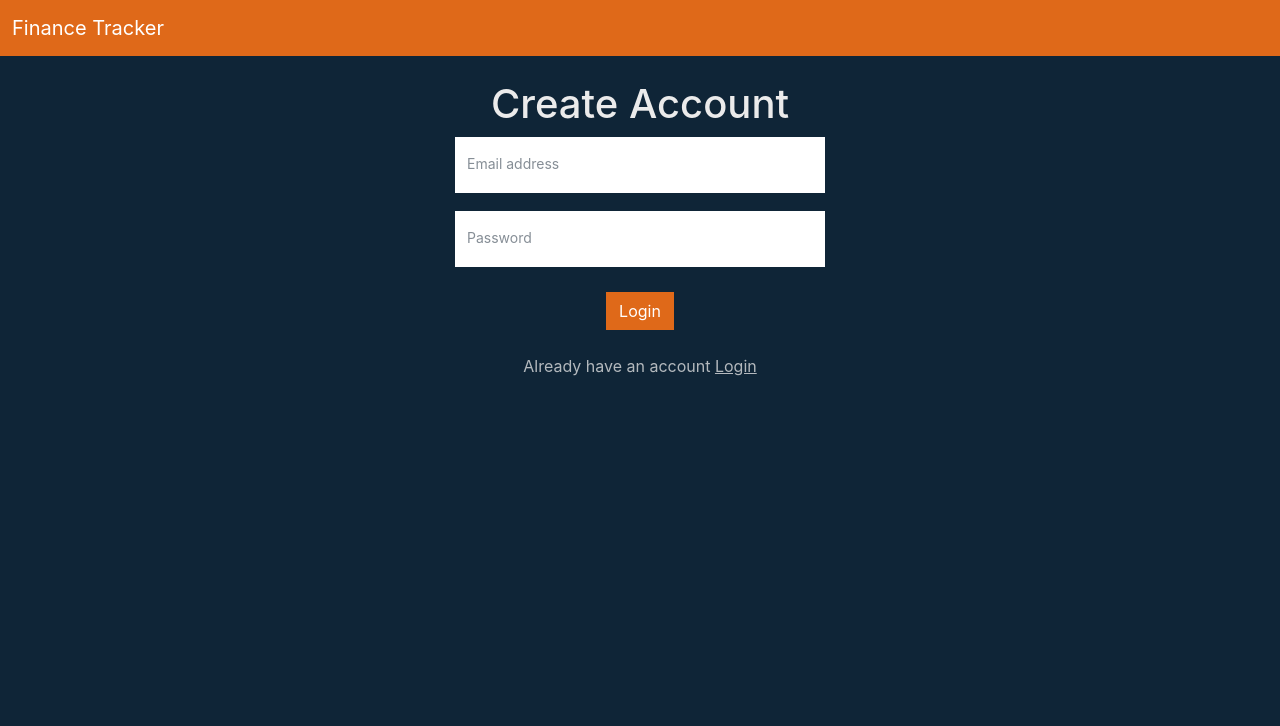
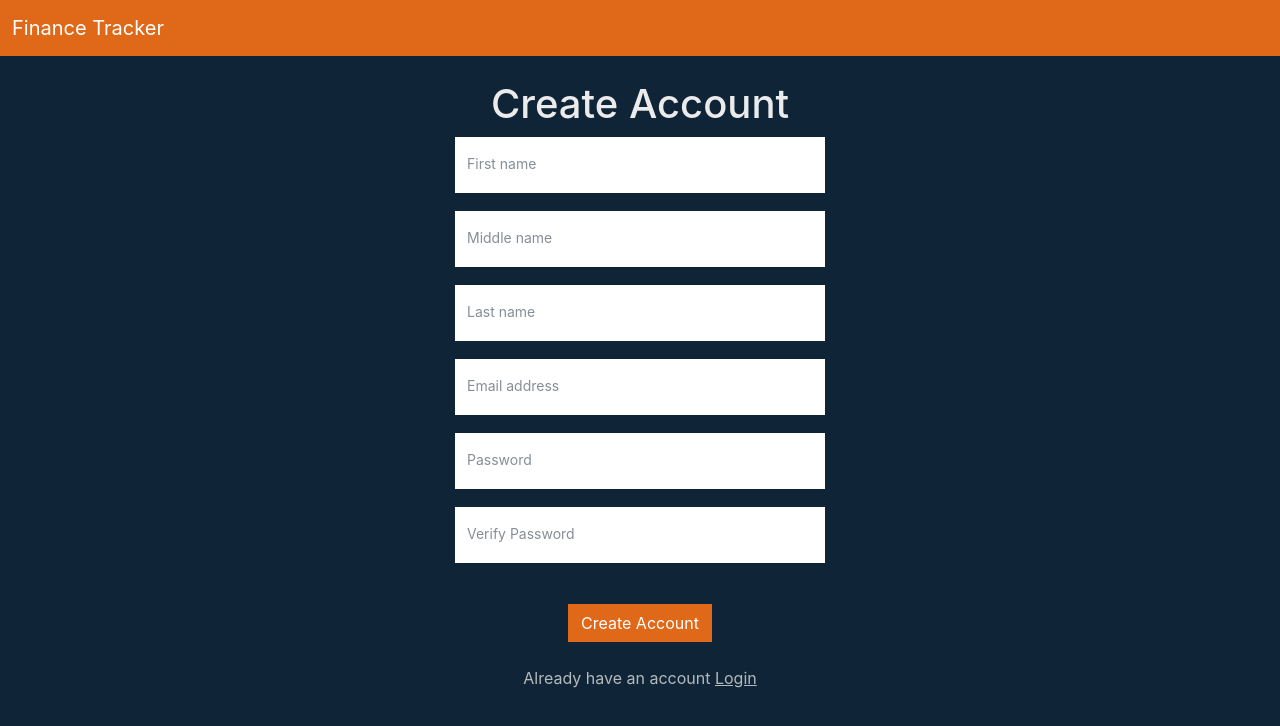
Before and after one commit to robertojrodriguez21/finance-tracker, a React (Create React App) app in the folder client/: page /createProfile in a window 1280 px wide. Shown: the top 726 px of the page. Built offline with nearby package versions, Linux system fonts and the light colour scheme; no server answers.

Commit message:
User can register for account

```diff
--- a/client/src/App.js
+++ b/client/src/App.js
@@ -15,12 +15,16 @@ import CreateAccount from './pages/CreateAccount'
 import Nav from './components/Nav'
 import Account from './components/Account'
 import Transaction from './components/Transaction'
+import axios from 'axios'
 
-const BASE_URL = 'http://localhost:3001/'
+const BASE_URL = 'http://localhost:3001'
 
 function App() {
   const [authenticated, toggleAuthenticated] = useState(false)
   const [user, setUser] = useState(null)
+  const [users, setUsers] = useState([])
+  const [accounts, setAccounts] = useState([])
+  const [transactions, setTransactions] = useState([])
 
   // Logout function
   const handleLogout = () => {
@@ -42,6 +46,15 @@ function App() {
     if (token) {
       checkToken()
     }
+  }, [])
+
+  useEffect(() => {
+    const getUsers = async () => {
+      let response = await axios.get(`${BASE_URL}/user`)
+      setUsers(response.data)
+    }
+
+    getUsers()
   }, [])
 
   return user && authenticated ? (
@@ -82,7 +95,10 @@ function App() {
               />
             }
           />
-          <Route path="/createProfile" element={<CreateProfile />} />
+          <Route
+            path="/createProfile"
+            element={<CreateProfile users={users} />}
+          />
           <Route
             path="/accounts"
             element={
--- a/client/src/pages/CreateProfile.jsx
+++ b/client/src/pages/CreateProfile.jsx
@@ -1,9 +1,11 @@
 import { Link, useNavigate } from 'react-router-dom'
 import { useState } from 'react'
-import { SignInUser } from '../services/Auth'
+import { RegisterUser } from '../services/Auth'
 
 const CreateProfile = (props) => {
-  const [formValues, setFormValues] = useState({ email: '', password: ''})
+  const [formValues, setFormValues] = useState({ firstName: '', lastName: '', middleName: '', email: '', password: '', verifyPassword: ''})
+  const [passwordVerified, togglePasswordVerified] = useState(true)
+  const [emailUsed, toggleEmailUsed] = useState(false)
   let navigate = useNavigate()
 
   const handleChange = (e) => {
@@ -12,11 +14,38 @@ const CreateProfile = (props) => {
 
   const handleSubmit = async (e) => {
     e.preventDefault()
-    const payload = await SignInUser(formValues)
-    setFormValues({email: '', password: ''})
-    props.setUser(payload)
-    props.toggleAuthenticated(true)
-    navigate('/')
+
+    props.users.forEach(user => {
+      if (user.email === formValues.email) {
+        toggleEmailUsed(true)
+      }
+    });
+
+    if (formValues.password !== formValues.verifyPassword) {
+      togglePasswordVerified(false)
+    } else if (formValues.password === formValues.verifyPassword) {
+      togglePasswordVerified(true)
+      await RegisterUser({
+        firstName: formValues.firstName,
+        lastName: formValues.lastName,
+        email: formValues.email,
+        password: formValues.password,
+        verifyPassword: formValues.verifyPassword,
+        location: formValues.location
+      })
+
+      togglePasswordVerified(true)
+      toggleEmailUsed(false)
+      setFormValues({
+          firstName: '',
+          lastName: '',
+          email: '',
+          password: '',
+          verifyPassword: '',
+          location: ''
+      })
+      navigate('/')
+    }
   }
 
   return (
@@ -25,15 +54,45 @@ const CreateProfile = (props) => {
     <h1>Create Account</h1>
     <form className="container" onSubmit={handleSubmit}>
       <div class="col-lg-4 offset-lg-4 col-md-6 offset-md-3 form-floating mb-3">
-        <input required onChange={handleChange} value={formValues.email} name='email' type="email" class="form-control" id="floatingInput" placeholder="name@example.com"></input>
-        <label for="floatingInput">Email address</label>
+        <input required onChange={handleChange} value={formValues.firstName} name='firstName' type="text" class="form-control" id="floatingFirstName" placeholder="First name"></input>
+        <label for="floatingFirstName">First name</label>
       </div>
-      <div class="col-lg-4 offset-lg-4 col-md-6 offset-md-3 form-floating">
+      <div class="col-lg-4 offset-lg-4 col-md-6 offset-md-3 form-floating mb-3">
+        <input onChange={handleChange} value={formValues.middleName} name='middleName' type="text" class="form-control" id="floatingMiddleName" placeholder="Middle name"></input>
+        <label for="floatingMiddleName">Middle name</label>
+      </div>
+      <div class="col-lg-4 offset-lg-4 col-md-6 offset-md-3 form-floating mb-3">
+        <input required onChange={handleChange} value={formValues.lastName} name='lastName' type="text" class="form-control" id="floatingLastName" placeholder="Last name"></input>
+        <label for="floatingLastName">Last name</label>
+      </div>
+      {emailUsed ?
+        <div class="col-lg-4 offset-lg-4 col-md-6 offset-md-3 form-floating mb-3">
+          <input required onChange={handleChange} value={formValues.email} name='email' type="email" class="form-control is-invalid" id="floatingEmail" placeholder="name@example.com"></input>
+          <label for="floatingEmail">Email address</label>
+          <div class="invalid-feedback">Email unavailable, try another email or reset password.</div>
+        </div> :
+        <div class="col-lg-4 offset-lg-4 col-md-6 offset-md-3 form-floating mb-3">
+          <input required onChange={handleChange} value={formValues.email} name='email' type="email" class="form-control" id="floatingEmail" placeholder="name@example.com"></input>
+          <label for="floatingEmail">Email address</label>
+        </div>
+      }
+      <div class="col-lg-4 offset-lg-4 col-md-6 offset-md-3 form-floating mb-3">
         <input required onChange={handleChange} value={formValues.password} name='password' type="password" class="form-control" id="floatingPassword" placeholder="Password"></input>
         <label for="floatingPassword">Password</label>
       </div>
+      {passwordVerified ?
+        <div class="col-lg-4 offset-lg-4 col-md-6 offset-md-3 form-floating mb-3">
+          <input required onChange={handleChange} value={formValues.verifyPassword} name='verifyPassword' type="password" class="form-control" id="floatingVerifyPassword" placeholder="Verify password"></input>
+          <label for="floatingVerifyPassword">Verify Password</label>
+        </div> :
+        <div class="col-lg-4 offset-lg-4 col-md-6 offset-md-3 form-floating mb-3">
+          <input required onChange={handleChange} value={formValues.verifyPassword} name='verifyPassword' type="password" class="form-control is-invalid" id="floatingVerifyPassword" placeholder="Verify password"></input>
+          <label for="floatingVerifyPassword">Verify Password</label>
+          <div class="invalid-feedback">Passwords don't match, try again.</div>
+      </div>
+      }
       <br></br>
-      <button type="submit" class="btn btn-primary">Login</button>
+      <button type="submit" class="btn btn-primary">Create Account</button>
     </form>
     <br></br>
     <div class='text-muted'>Already have an account <Link class='text-muted'  to='/'>Login</Link></div>
```
